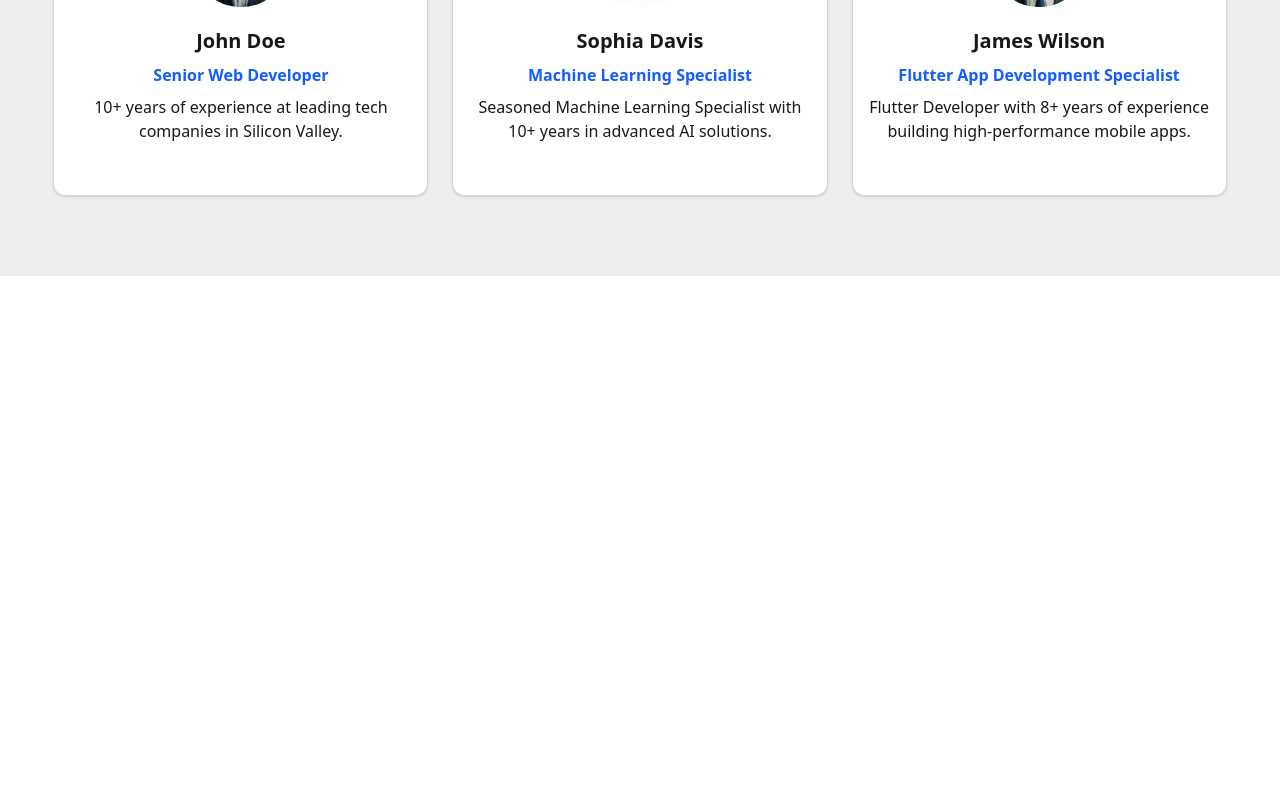
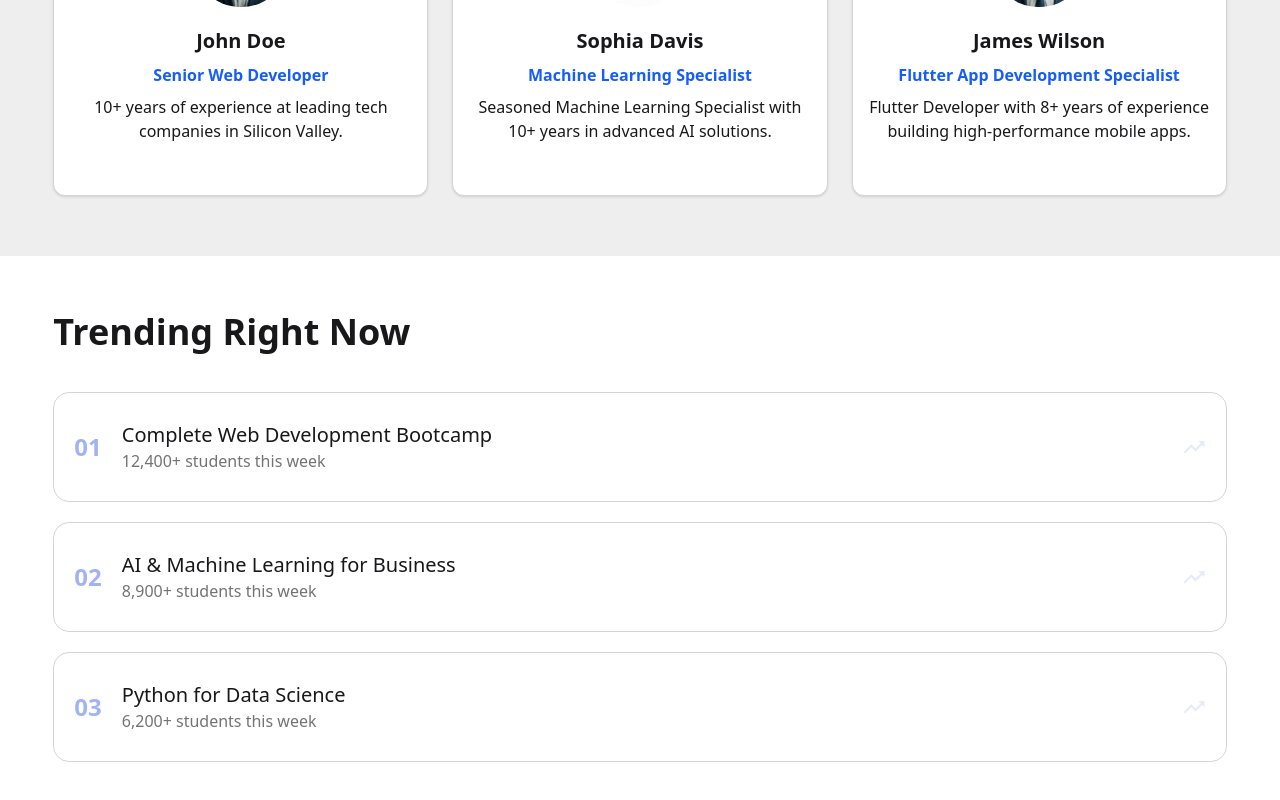
Before and after one commit to rashedulislam595/Assignment-8-Orange-SkillSphere-Online-Learning-Platform, a Next.js app: page / in a window 1280 px wide. Shown: the part 2336-3136 px from the top of the page. Before the commit the page ends 2612 px from the top, so only its background shows below. Built offline with nearby package versions, Linux system fonts and the light colour scheme.

Commit message:
added by Trending Right Now section and group-hover effect set from popular courses section, top instructor section,trending right now section

```diff
--- a/public/courses-data.json
+++ b/public/courses-data.json
@@ -34,7 +34,7 @@
   },
   {
     "id": 4,
-    "title": "Machine Learning A-Z",
+    "title": "AI & Machine Learning A-Z",
     "instructor": "Sophia Davis",
     "duration": "25h",
     "rating": 4.6,
--- a/src/app/page.js
+++ b/src/app/page.js
@@ -2,6 +2,7 @@
 import PopularCourses from "@/components/homePage/PopularCourses";
 import TipsSection from "@/components/homePage/TipsSection";
 import TopInstructors from "@/components/homePage/TopInstructors";
+import TrendingSection from "@/components/homePage/TrendingSection";
 import Image from "next/image";
 
 export default function Home() {
@@ -11,6 +12,7 @@
       <PopularCourses/>
       <TipsSection/>
       <TopInstructors/>
+      <TrendingSection/>
     </div>
   );
 }
--- a/src/components/homePage/TopInstructors.jsx
+++ b/src/components/homePage/TopInstructors.jsx
@@ -7,12 +7,12 @@
 const TopInstructors = () => {
     return (
         <div className='bg-base-300'>
-            <div className='py-10 w-11/12 mx-auto '>
+            <div className='pt-10 pb-5 w-11/12 mx-auto'>
                 <h2 className='text-4xl font-bold text-center'>Top Instructors</h2>
                 <div className='grid sm:grid-cols-2  md:grid-cols-3 gap-6 my-10'>
                     {/* instructor john doe */}
-                    <div className='px-4 py-8 bg-[#FFFFFF] shadow-sm border border-gray-300 rounded-xl hover:shadow-2xl hover:border-purple-300'>
-                        <Image src={JohnDoeImage} alt='John Doe Image' width={100} height={100} className='rounded-full mx-auto hover:border-4 hover:border-blue-600 ' />
+                    <div className='px-4 py-8 bg-[#FFFFFF] shadow-sm border border-gray-300 rounded-xl hover:shadow-2xl hover:border-purple-300 group'>
+                        <Image src={JohnDoeImage} alt='John Doe Image' width={100} height={100} className='rounded-full mx-auto group-hover:border-4 group-hover:border-blue-600 ' />
                         <div className='text-center my-5 space-y-2'>
                             <h2 className='text-xl font-bold'>John Doe</h2>
                             <p className='text-blue-600 font-bold'>Senior Web Developer</p>
@@ -20,8 +20,8 @@
                         </div>
                     </div>
                     {/* instructor Sophia Davis */}
-                    <div className='px-4 py-8 bg-[#FFFFFF] shadow-sm border border-gray-300 rounded-xl hover:shadow-2xl hover:border-purple-300'>
-                        <Image src={SophiaImage} alt='John Doe Image' width={100} height={100} className='rounded-full mx-auto hover:border-4 hover:border-blue-600' />
+                    <div className='px-4 py-8 bg-[#FFFFFF] shadow-sm border border-gray-300 rounded-xl hover:shadow-2xl hover:border-purple-300 group'>
+                        <Image src={SophiaImage} alt='John Doe Image' width={100} height={100} className='rounded-full mx-auto group-hover:border-4 group-hover:border-blue-600' />
                         <div className='text-center my-5 space-y-2'>
                             <h2 className='text-xl font-bold'>Sophia Davis</h2>
                             <p className='text-blue-600 font-bold'>Machine Learning Specialist</p>
@@ -29,8 +29,8 @@
                         </div>
                     </div>
                     {/* instructor Sophia Davis */}
-                    <div className='px-4 py-8 bg-[#FFFFFF] shadow-sm border border-gray-300 rounded-xl hover:shadow-2xl hover:border-purple-300'>
-                        <Image src={JamesImage} alt='John Doe Image' width={100} height={100} className='rounded-full mx-auto hover:border-4 hover:border-blue-600' />
+                    <div className='px-4 py-8 bg-[#FFFFFF] shadow-sm border border-gray-300 rounded-xl hover:shadow-2xl hover:border-purple-300 group'>
+                        <Image src={JamesImage} alt='John Doe Image' width={100} height={100} className='rounded-full mx-auto group-hover:border-4 group-hover:border-blue-600' />
                         <div className='text-center my-5 space-y-2'>
                             <h2 className='text-xl font-bold'>James Wilson</h2>
                             <p className='text-blue-600 font-bold'>Flutter App Development Specialist</p>
--- /dev/null
+++ b/src/components/homePage/TrendingSection.jsx
@@ -0,0 +1,46 @@
+import React from 'react';
+import { IoMdTrendingUp } from 'react-icons/io';
+
+const TrendingSection = () => {
+    return (
+        <div className='w-11/12 mx-auto py-14'>
+            <h2 className='text-4xl font-bold'>Trending Right Now</h2>
+
+            {/* trending course 01 */}
+            <div className='flex justify-between items-center border border-gray-300 hover:border-primary py-7 px-5 rounded-2xl mt-10 group'>
+                <div className='flex gap-5 items-center'>
+                    <h2 className='text-2xl font-extrabold text-blue-700 opacity-40 group-hover:opacity-100'>01</h2>
+                    <div>
+                        <h2 className='text-xl font-medium'>Complete Web Development Bootcamp</h2>
+                        <p className='text-[#11111196] font-medium'>12,400+ students this week</p>
+                    </div>
+                </div>
+                <IoMdTrendingUp className='text-2xl text-blue-700 opacity-10 group-hover:opacity-100' />
+            </div>
+            {/* trending course 02 */}
+            <div className='flex justify-between items-center border border-gray-300 hover:border-primary py-7 px-5 rounded-2xl mt-5 group'>
+                <div className='flex gap-5 items-center'>
+                    <h2 className='text-2xl font-extrabold text-blue-700 opacity-40 group-hover:opacity-100'>02</h2>
+                    <div>
+                        <h2 className='text-xl font-medium'>AI & Machine Learning for Business</h2>
+                        <p className='text-[#11111196] font-medium'>8,900+ students this week</p>
+                    </div>
+                </div>
+                <IoMdTrendingUp className='text-2xl text-blue-700 opacity-10 group-hover:opacity-100' />
+            </div>
+            {/* trending course 03 */}
+            <div className='flex justify-between items-center border border-gray-300 hover:border-primary py-7 px-5 rounded-2xl mt-5 group'>
+                <div className='flex gap-5 items-center'>
+                    <h2 className='text-2xl font-extrabold text-blue-700 opacity-40 group-hover:opacity-100'>03</h2>
+                    <div>
+                        <h2 className='text-xl font-medium'>Python for Data Science</h2>
+                        <p className='text-[#11111196] font-medium'>6,200+ students this week</p>
+                    </div>
+                </div>
+                <IoMdTrendingUp className='text-2xl text-blue-700 opacity-10 group-hover:opacity-100' />
+            </div>
+        </div>
+    );
+};
+
+export default TrendingSection;
--- a/src/components/ui/PopularCard.jsx
+++ b/src/components/ui/PopularCard.jsx
@@ -6,9 +6,9 @@
 
 const PopularCard = ({ course }) => {
     return (
-        <div className=' rounded-xl hover:shadow-xl border border-gray-300 h-full flex flex-col hover:border-gray-400 '>
+        <div className=' rounded-xl hover:shadow-xl border border-gray-300 h-full flex flex-col hover:border-gray-400 group'>
             <div className='overflow-hidden rounded-t-xl '>
-                <Image src={course.image} alt={course.title} width={400} height={200} className='w-full h-56 hover:scale-105 duration-500' />
+                <Image src={course.image} alt={course.title} width={400} height={200} className='w-full h-56 group-hover:scale-105 duration-500' />
             </div>
             <div className='mt-5 grow flex flex-col space-y-4 p-4'>
                 <div className='grow flex items-center gap-6 '>
```
